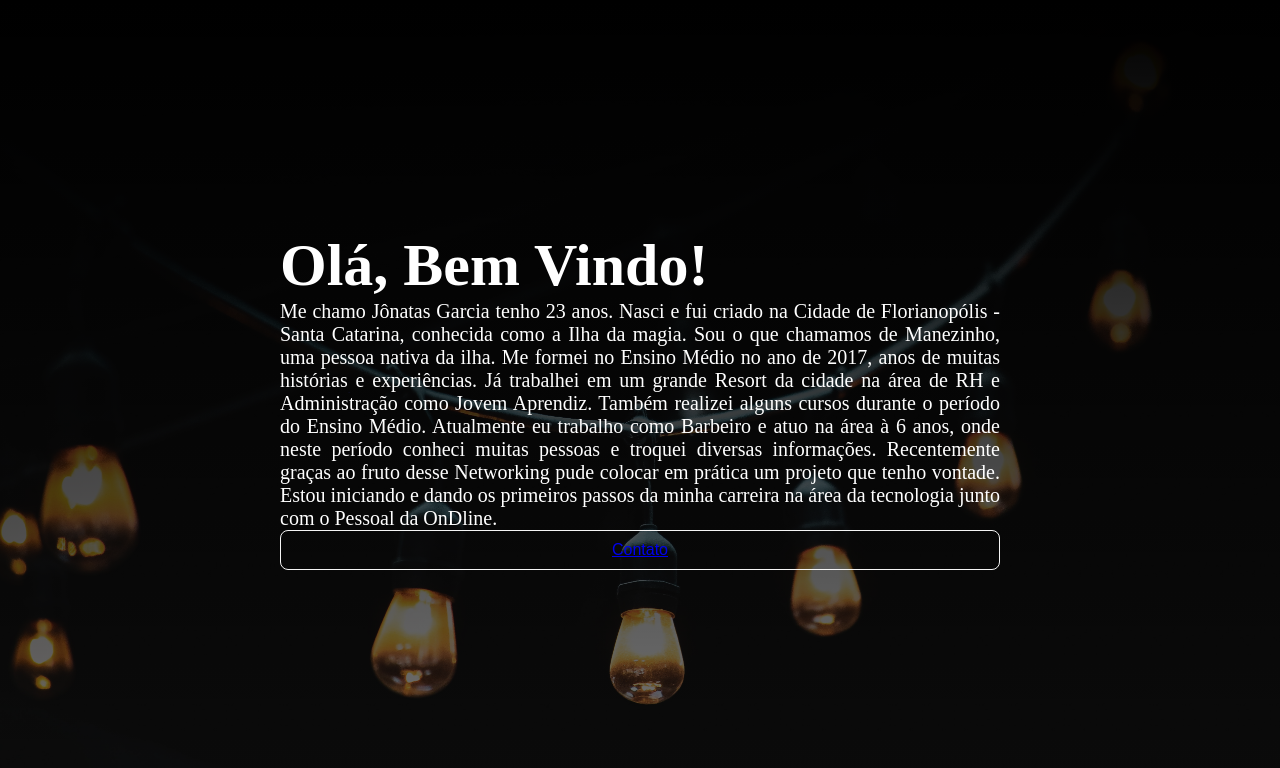
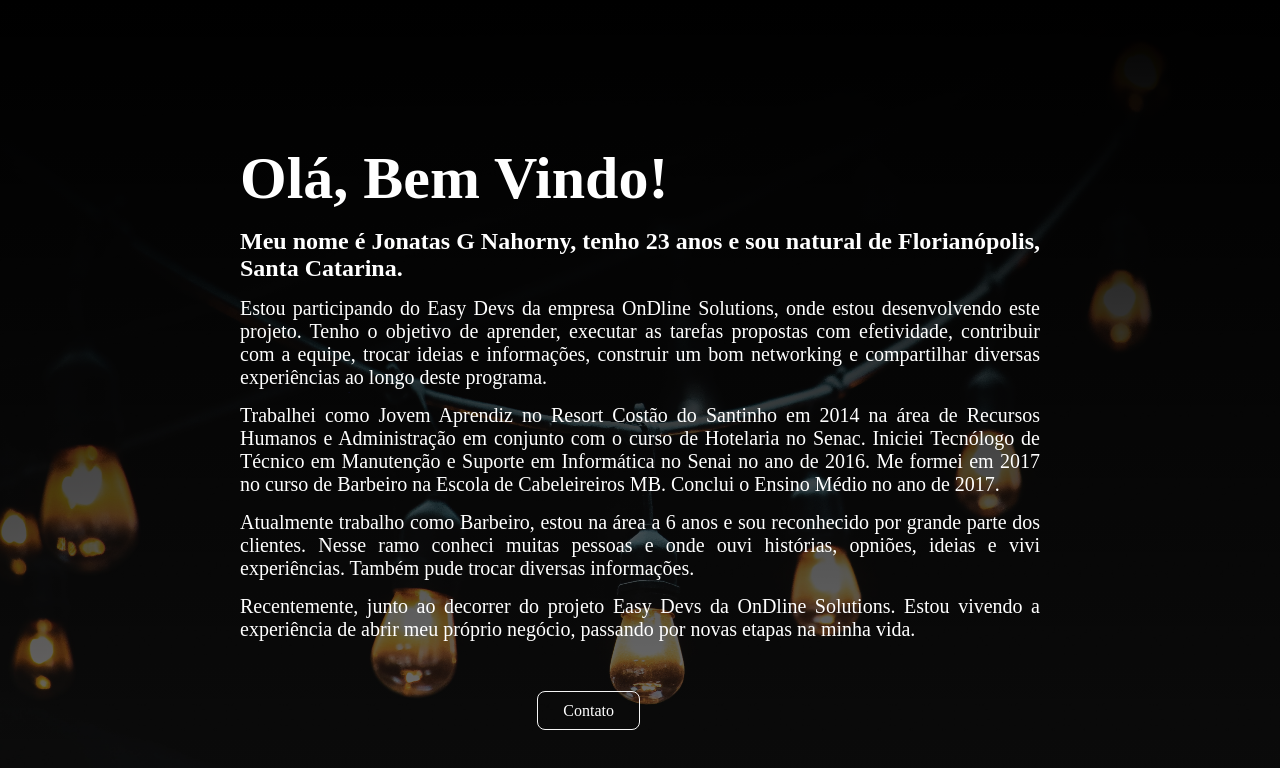
Before and after one commit to jonatasnahorny/projeto_OnDline, a plain HTML site: page index.html in a window 1280 px wide. Drawn offline with Linux system fonts and the light colour scheme.

Commit message:
atualizando projeto versão em desenvolvimento

```diff
--- a/index.html
+++ b/index.html
@@ -10,10 +10,27 @@
 <body>
     <section class="banner">
         <div class="texto">
-             <h1 class="titulo">Olá, Bem Vindo!</h1>
-             <!--Teste comentário para o primeiro Commit-->
-             <p class="paragrafo">Me chamo Jônatas Garcia tenho 23 anos. Nasci e fui criado na Cidade de Florianopólis - Santa Catarina, conhecida como a Ilha da magia. Sou o que chamamos de Manezinho, uma pessoa nativa da ilha. Me formei no Ensino Médio no ano de 2017, anos de muitas histórias e experiências. Já trabalhei em um grande Resort da cidade na área de RH e Administração como Jovem Aprendiz. Também realizei alguns cursos durante o período do Ensino Médio. Atualmente eu trabalho como Barbeiro e atuo na área à 6 anos, onde neste período conheci muitas pessoas e troquei diversas informações. Recentemente graças ao fruto desse Networking pude colocar em prática um projeto que tenho vontade. Estou iniciando e dando os primeiros passos da minha carreira na área da tecnologia junto com o Pessoal da OnDline.</p>
-             <button><a href="contatos.html">Contato</a></button>
+             <h2 class="titulo">Olá, Bem Vindo!</h2>
+             <!--Teste comentário commit-->
+             <h1>Meu nome é Jonatas G Nahorny, tenho 23 anos e sou natural de Florianópolis, Santa Catarina.</h1>
+
+                <p>Estou participando do Easy Devs da empresa OnDline Solutions, onde   estou desenvolvendo este projeto. Tenho o objetivo de aprender, executar as tarefas propostas com efetividade, contribuir com a equipe, trocar ideias e informações, construir um bom networking e compartilhar diversas experiências ao longo deste programa.
+                </p>
+
+                <p>Trabalhei como Jovem Aprendiz no Resort Costão do Santinho em 2014 na área de Recursos Humanos e Administração em conjunto com o curso de Hotelaria no Senac.
+                Iniciei Tecnólogo de Técnico em Manutenção e Suporte em Informática no Senai no ano de 2016.
+                Me formei em 2017 no curso de Barbeiro na Escola de Cabeleireiros MB.
+                Conclui o Ensino Médio no ano de 2017.
+                </p>
+                <p>Atualmente trabalho como Barbeiro, estou na área a 6 anos e sou reconhecido por grande parte dos clientes. Nesse ramo conheci muitas pessoas e onde ouvi histórias, opniões, ideias e vivi experiências. Também pude trocar diversas informações.
+                </p>
+
+                <p>Recentemente, junto ao decorrer do projeto Easy Devs da OnDline Solutions. Estou vivendo a experiência de abrir meu próprio negócio, passando por novas etapas na minha vida.
+                </p>
+
+        </div>
+        <div class="botaopg1">
+             <a href="contatos.html">Contato</a>
         </div>
     </section>
 </body>
--- a/style.css
+++ b/style.css
@@ -14,40 +14,46 @@
     justify-content: center;
     text-align: center;
 }
-h1 .links{
-    position: fixed;
-    padding: 10px 20px;
-    top: 50%;
-    width: 100%;
+h1{
+    color: #fff;
+    margin-top: 15px;
+    margin-bottom: 15px;
 }
-button{
-    text-decoration: none;
+h2{
+    color: #fff;
+    font-size: 60px;
+    font-weight: 600;
+}
+p{
+    margin-top: 15px;
+    margin-bottom: 15px;
+    color: #fff;
+    font-size: 20px;
+    font-weight: 400;
+}
+/* arrumar botão!!!!! */
+a{
+    color:#fff;
     padding: 10px 25px;
     font-size: 16px;
     border-radius: 8px;
     background-color: transparent;
     border: 1px solid whitesmoke;
-    top: 50%;
-    width: 100%;
     text-align: center;
+    text-decoration: none;
     transition-duration: 0.4s;
 }
-button:hover {
+a:hover {
     background-color: #ffffff;
-    color: rgb(46, 89, 158);
+    color: rgb(0, 0, 0);
     text-decoration: none;
 }
 .texto{
-    width: 90vh;
     text-align: justify;
+    width: 100vh;
 }
-.texto .titulo{
-    color: #fff;
-    font-size: 60px;
-    font-weight: 600;
+.botaopg1{
+    position:absolute;
+    right: 50%;
+    bottom: 10%;
 }
-.texto .paragrafo{
-    color: #fff;
-    font-size: 20px;
-    font-weight: 400;
-}
```
Also changed, not shown: contatos.html (+2 -2 lines).
